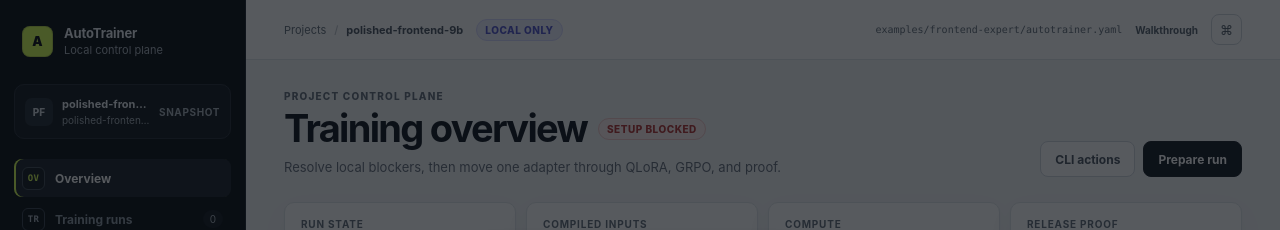
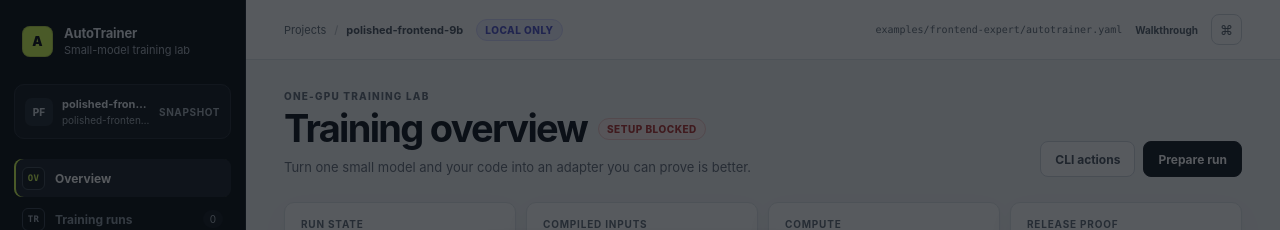
Before and after one commit to Okohedeki/AutoTrainer, a React (Vite) app in the folder apps/web/: page / in a window 1280 px wide. Shown: the top 230 px of the page. Built offline with nearby package versions, Linux system fonts and the light colour scheme.

Commit message:
Sharpen the small-model product promise

```diff
--- a/apps/web/src/App.tsx
+++ b/apps/web/src/App.tsx
@@ -17,9 +17,9 @@ import {
 
 const viewTitles: Record<ViewId, { eyebrow: string; title: string; description: string }> = {
   overview: {
-    eyebrow: "Project control plane",
+    eyebrow: "One-GPU training lab",
     title: "Training overview",
-    description: "Resolve local blockers, then move one adapter through QLoRA, GRPO, and proof.",
+    description: "Turn one small model and your code into an adapter you can prove is better.",
   },
   runs: {
     eyebrow: "Single-GPU queue",
@@ -754,7 +754,7 @@ export default function App() {
     <>
     <div className="console-shell" inert={drawerOpen || walkthroughOpen ? true : undefined}>
       <aside className="sidebar">
-        <div className="brand-row"><span className="brand-mark" aria-hidden="true">A</span><div><strong>AutoTrainer</strong><small>Local control plane</small></div></div>
+        <div className="brand-row"><span className="brand-mark" aria-hidden="true">A</span><div><strong>AutoTrainer</strong><small>Small-model training lab</small></div></div>
         <div className="project-switcher"><span className="project-avatar" aria-hidden="true">PF</span><div><strong>{projectSnapshot.name}</strong><small>{projectSnapshot.slug}</small></div><span className="project-state">Snapshot</span></div>
         <nav className="primary-nav" aria-label="Project navigation">
           {navigation.map((item) => (
```
Also changed, not shown: 1 other file (tests, documents, lock files or other folders).
